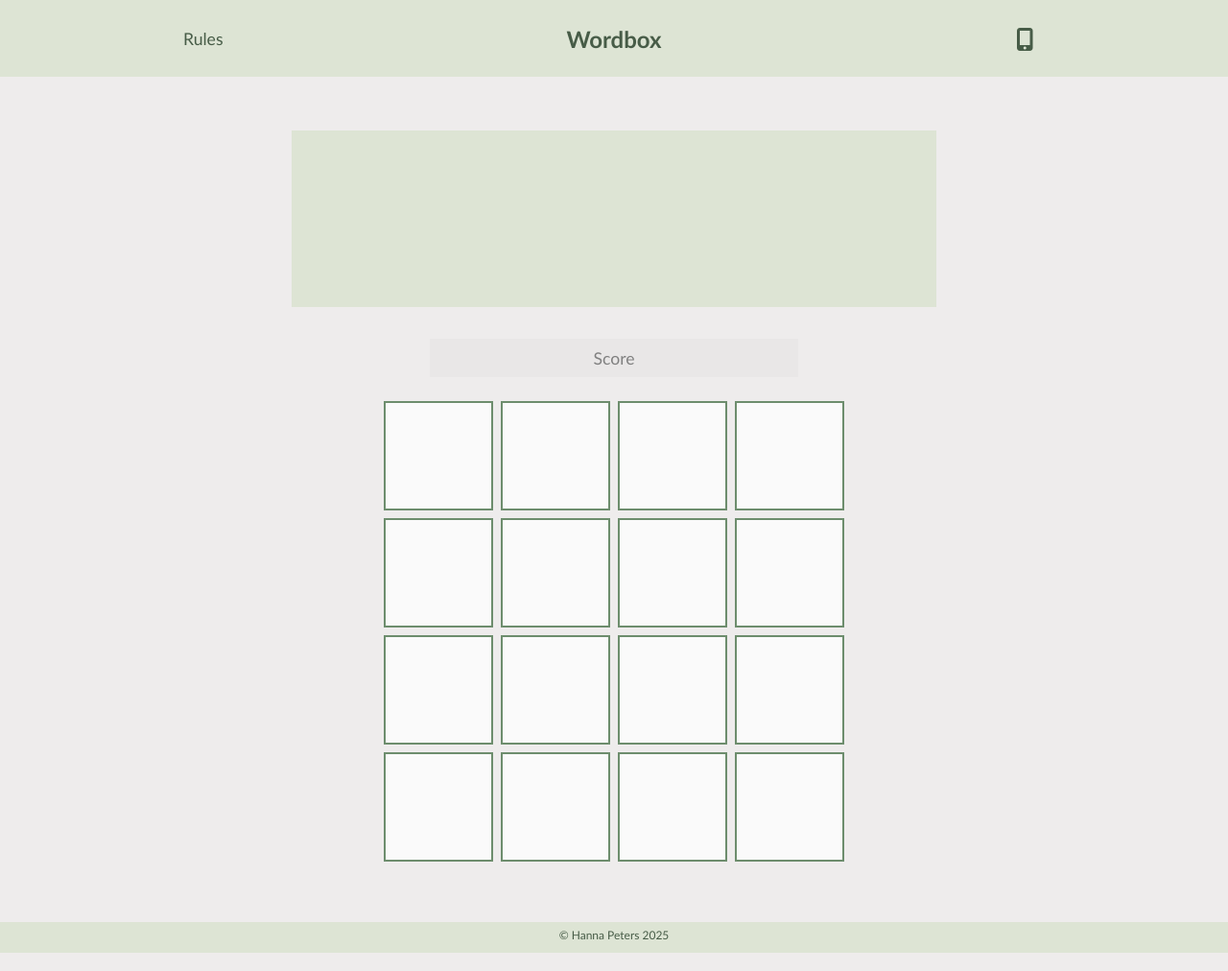
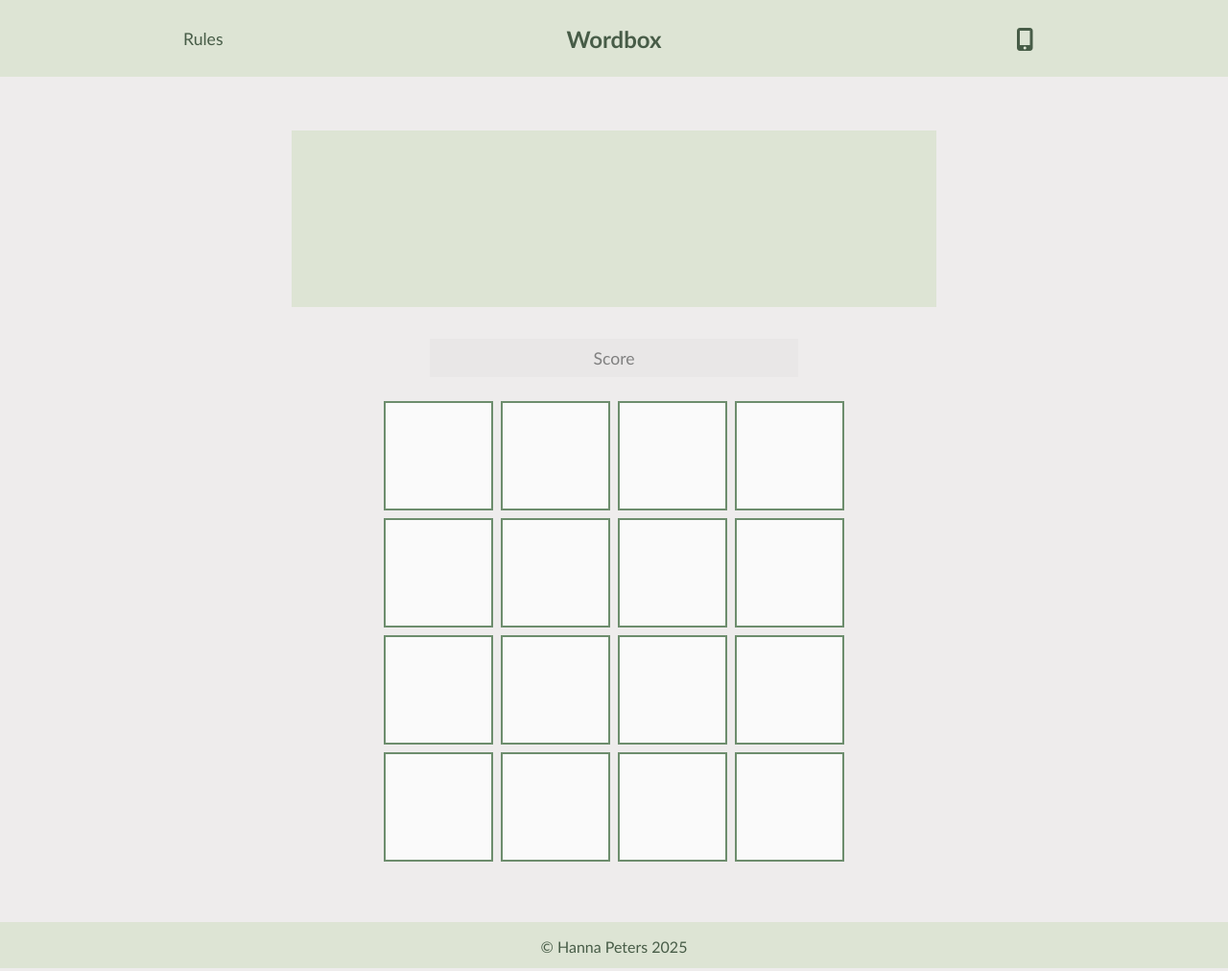
Before and after one commit to H-ay-p/wordbox-front-end, a plain HTML site: page index.html in a window 1280 px wide. Shown: the whole page at 96% size. Drawn offline with nearby package versions, Linux system fonts and the light colour scheme; no server answers.

Commit message:
update footer height

```diff
--- a/wordbox.css
+++ b/wordbox.css
@@ -26,6 +26,7 @@ footer {
   padding-left: 5em;
   padding-right: 5em;
   background-color: #dde4d4;
+  min-height: 6vh;
 }
 
 .grid {
@@ -126,11 +127,11 @@ footer {
 .footertext {
   font-family: "Gill Sans", "Gill Sans MT", "Calibri", "Trebuchet MS",
     sans-serif;
-  padding-top: 0.5em;
+  padding: 1em 2em 1em 2em;
   width: 90vmin;
   margin: auto;
   color: rgb(71, 92, 71);
-  font-size: 1.5vh;
+  font-size: 2vh;
 }
 
 .scoretext {
```
